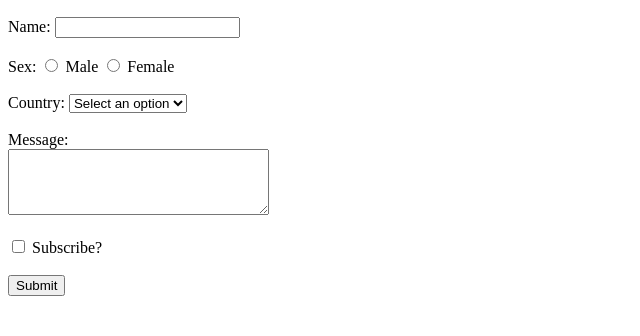
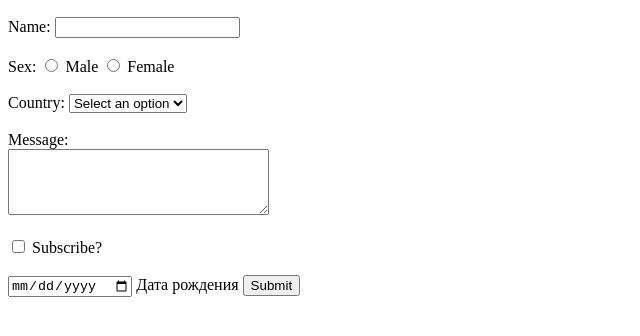
Before and after one commit to legit1One/frontend-html, a plain HTML site: page index.html in a window 1280 px wide. Shown: the part 110-446 px from the top of the page, without its empty margins (0-640 px from the left). Drawn offline with Linux system fonts and the light colour scheme.

Commit message:
added birth date input

```diff
--- a/index.html
+++ b/index.html
@@ -37,6 +37,9 @@
     <textarea name="message" id="message" cols="30" rows="4"></textarea><br><br>
     <input type="checkbox" name="newsletter" id="newsletter">
     <label for="newsletter">Subscribe?</label><br><br>
+
+    <input type="date">
+    <label for="">Дата рождения</label>
     <input type="submit" value="Submit">
   </form>
   </body>
```
